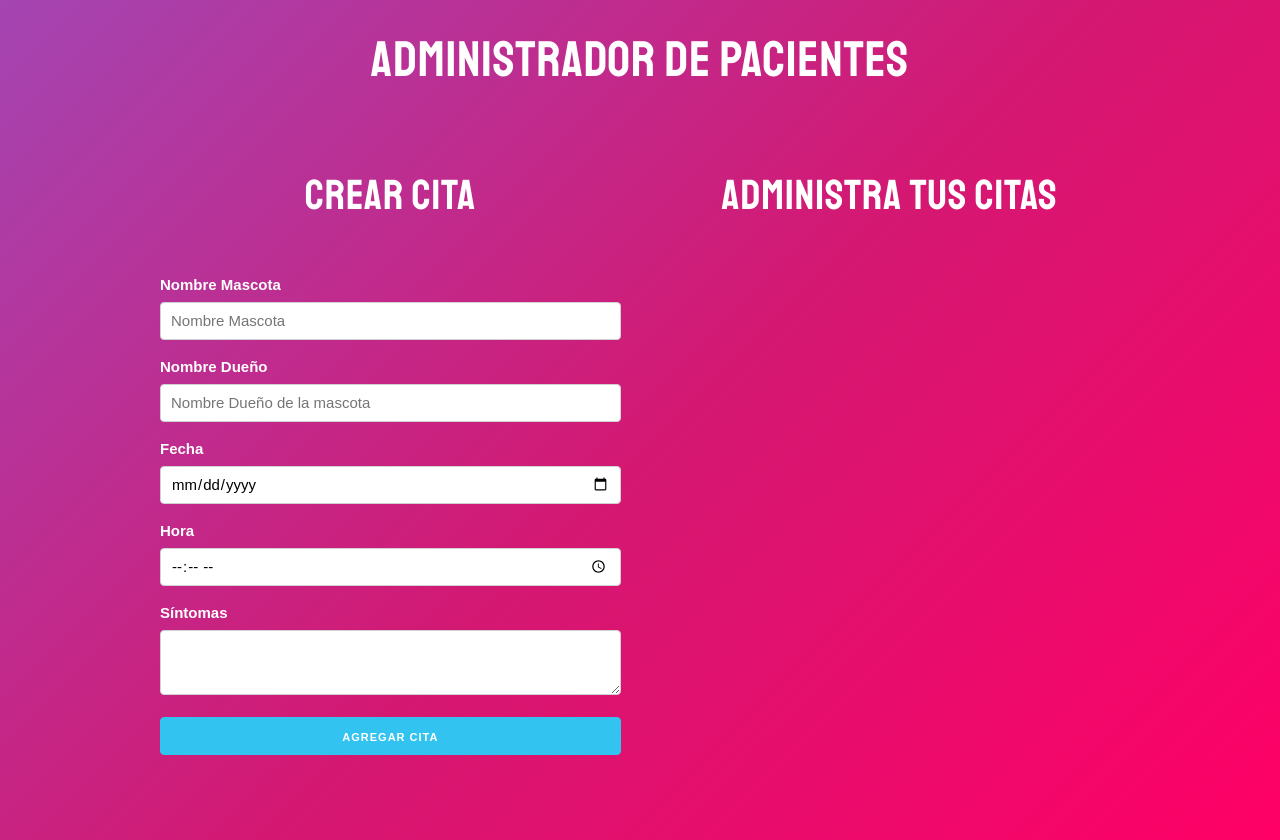
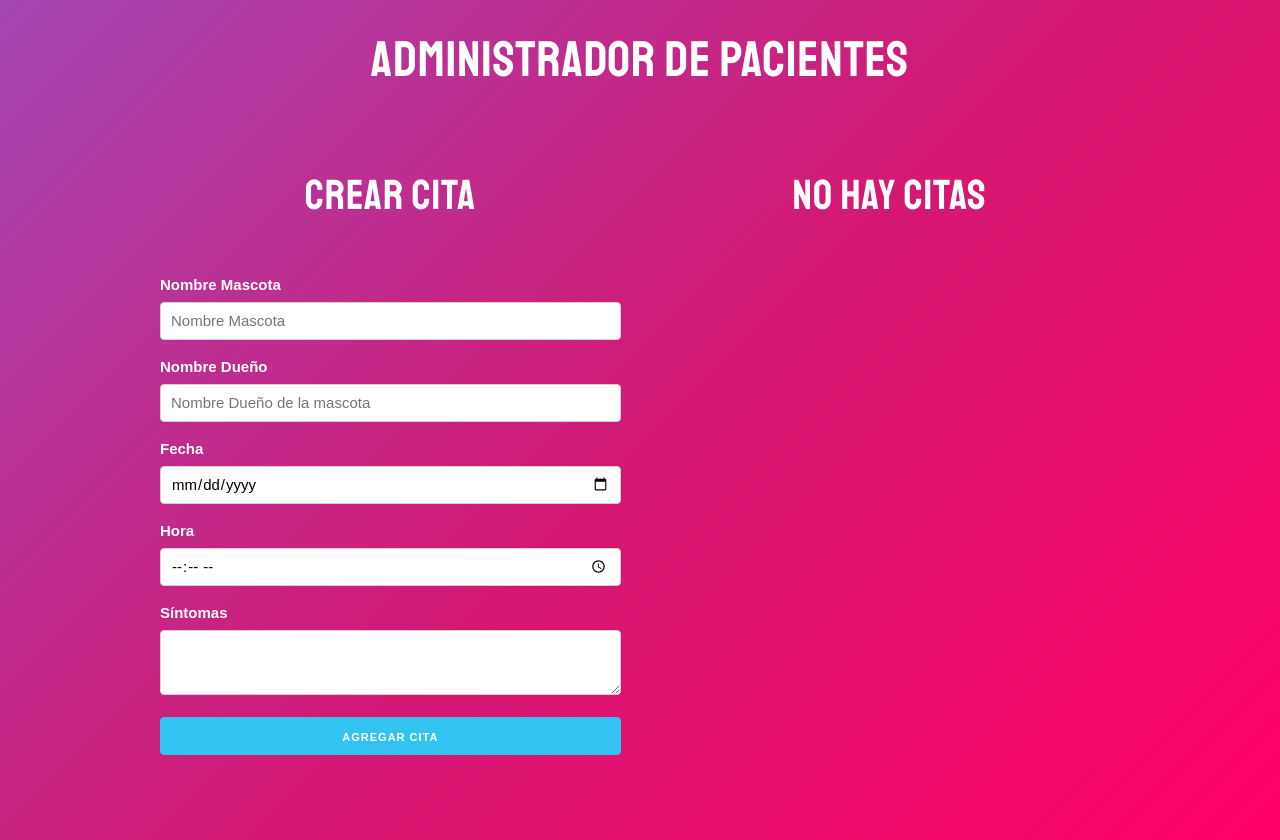
Before and after one commit to alanicio/react_veterinario_citas, a React (Create React App) app: page / in a window 1280 px wide. Built offline with nearby package versions, Linux system fonts and the light colour scheme.

Commit message:
Las citas se guardan en localStorage

```diff
--- a/src/App.js
+++ b/src/App.js
@@ -1,10 +1,30 @@
-import React, { Fragment, useState } from 'react';
+import React, { Fragment, useState, useEffect } from 'react';
 import Formulario from './components/Formulario';
 import Cita from './components/Cita';
 
 function App() {
+
+  // Citas en localStorage
+  let citasIniciales = JSON.parse(localStorage.getItem('citas'));
+  if(!citasIniciales){
+    citasIniciales = [];
+  }
+
   // Arreglo de citas
-  const [citas, guardarCitas] = useState([]);
+  const [citas, guardarCitas] = useState(citasIniciales);
+
+  // Use effect para realizar ciertas operaciones cuando el state cambia
+   /*
+    NOTA: useEffect SIEMPRE es un arroy function. Se ejecuta cuando el componente esta listo
+          (como document.ready) pero tambien cuando hay cambios en el componente.
+          Para decirle a useEffect que solo se ejecute una vez tienes que pasarle como segundo parametro
+          despues de la función, un arreglo vacio. Ese segundo parametro siempre es un arreglo y se
+          conoce como dependencias. Cada vez que el state pasado como dependencia cambie (en este caso citas
+          es la dependencia) se va a ejecutar el useEffect
+  */
+  useEffect( () => {
+    localStorage.setItem('citas', JSON.stringify(citas));
+  }, [citas] );
 
   // Función  que tome las citas actuales y agregue la nueva
   const crearCita = (cita) => {
@@ -17,6 +37,9 @@ function App() {
     guardarCitas(nuevasCitas);
   }
 
+  // Mensaje condicional
+  const titulo = citas.length === 0 ? 'No hay citas' : 'Administra tus Citas';
+
 
   return (
     <Fragment>
@@ -28,7 +51,7 @@ function App() {
             <Formulario crearCita={crearCita} />
           </div>
           <div className='one-half column'>
-            <h2>Administra tus citas</h2>
+            <h2>{ titulo }</h2>
             {citas.map((cita) => (
                 <Cita
                   key={cita.id}
```
